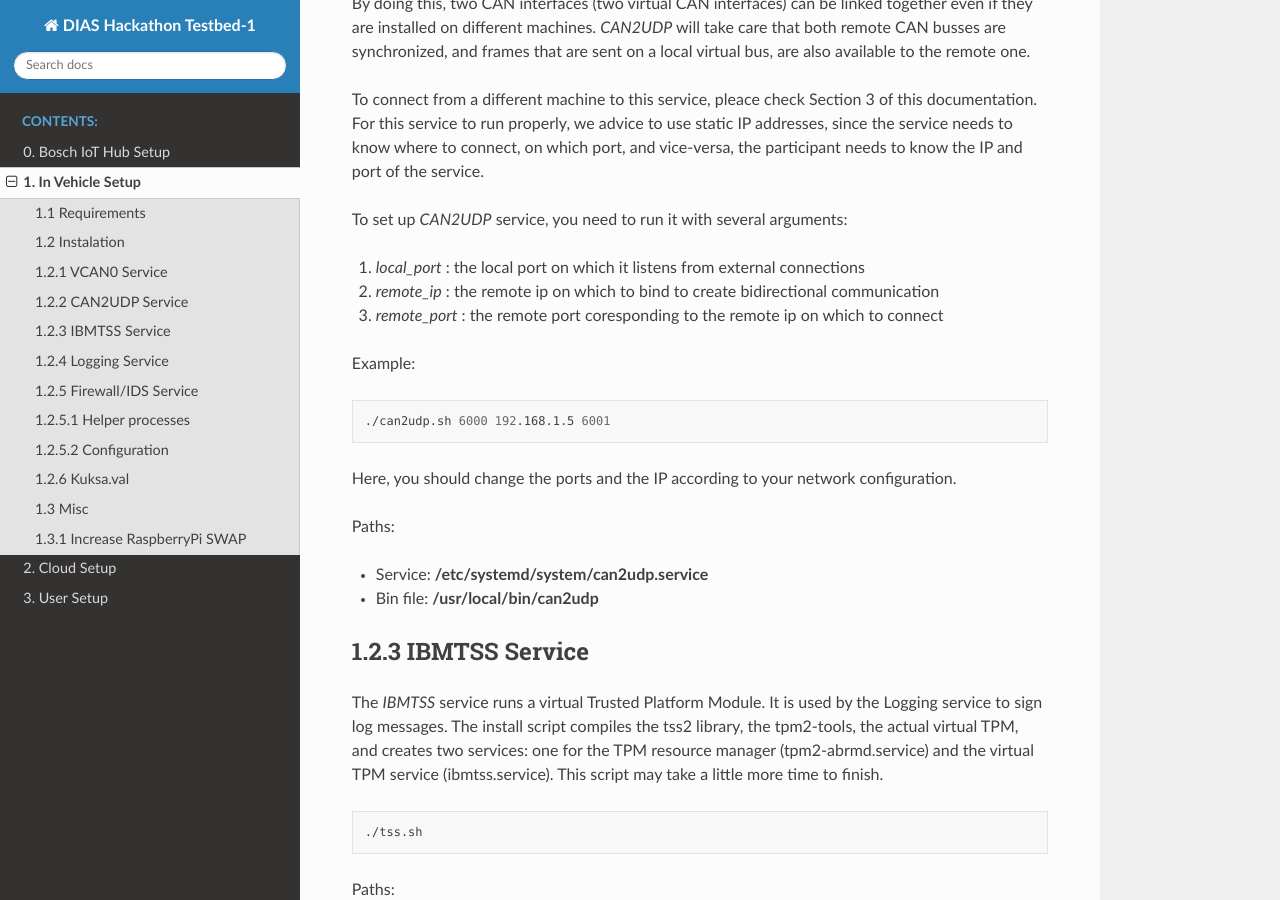
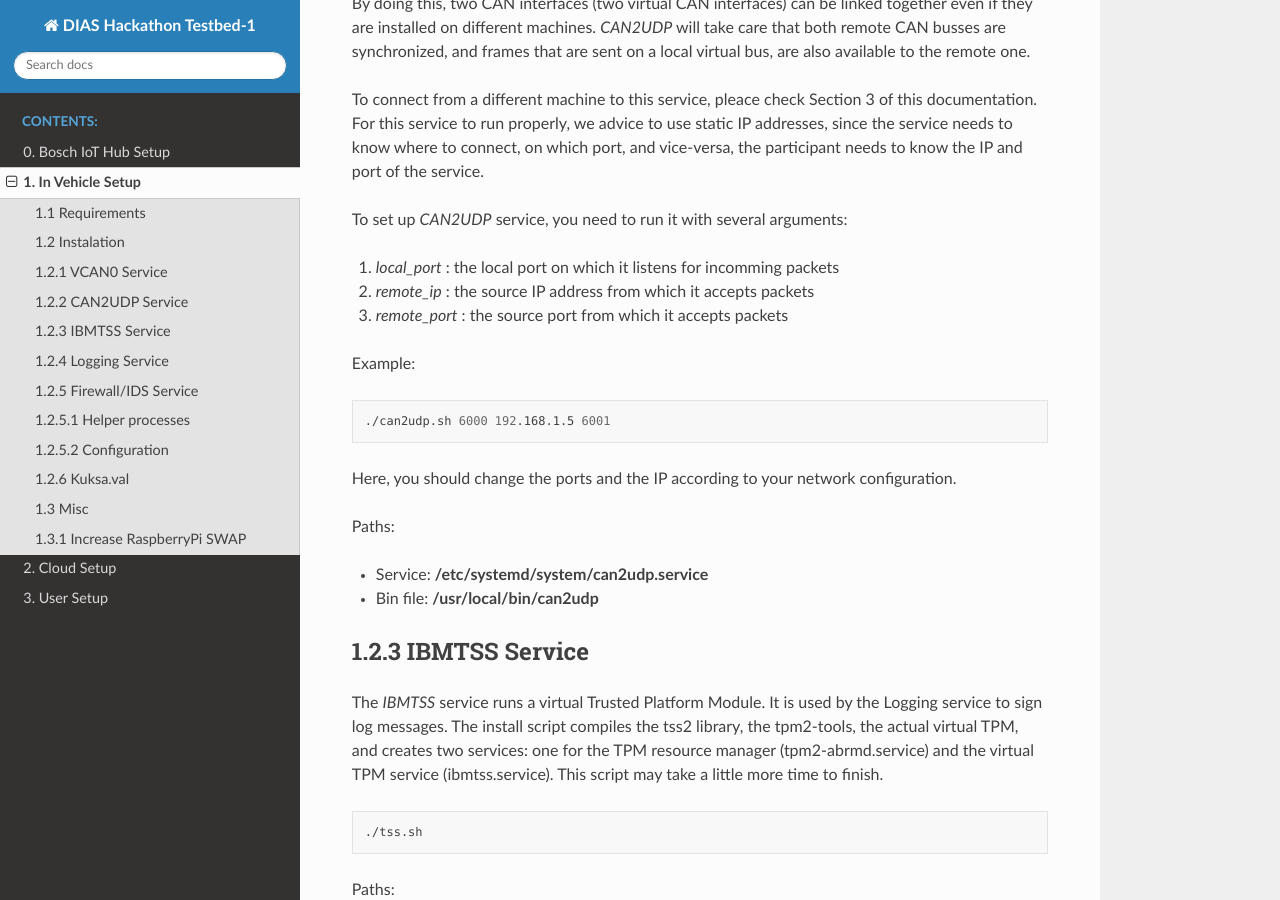
Before and after one commit to terilenard/dias-hackathon-testbed1, a Sphinx documentation site: the page built from docs/source/invehicle.rst, in a window 1280 px wide and 900 px high, scrolled down 2414 px. Built offline with Sphinx 7.4.7 and the Read the Docs theme 2.0.0, drawn with Linux system fonts in a browser that asks for light colours.

Commit message:
Update invehicle.rst

```diff
--- a/docs/source/invehicle.rst
+++ b/docs/source/invehicle.rst
@@ -91,9 +91,9 @@ To connect from a different machine to this service, pleace check Section 3 of t
 
 To set up *CAN2UDP* service, you need to run it with several arguments:
 
-1. *local_port* : the local port on which it listens from external connections
-2. *remote_ip* : the remote ip on which to bind to create bidirectional communication
-3. *remote_port* : the remote port coresponding to the remote ip on which to connect
+1. *local_port* : the local port on which it listens for incomming packets
+2. *remote_ip* : the source IP address from which it accepts packets
+3. *remote_port* : the source port from which it accepts packets
 
 Example:
 
```
